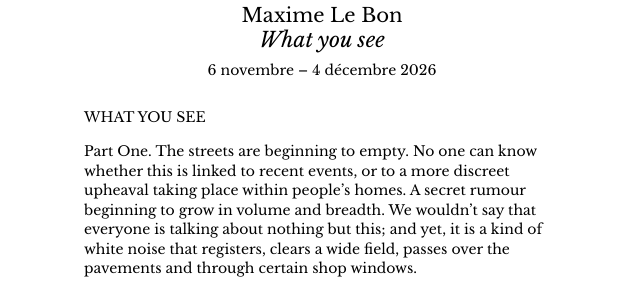
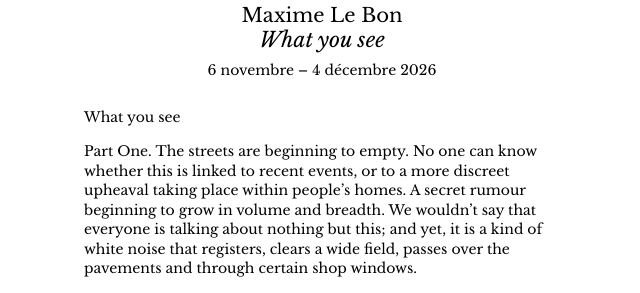
Before and after one commit to mooncharlie/operapipo, a Jekyll site: the page built from _expos/2026-11-05-what-you-see.md, in a window 1280 px wide and 900 px high. Shown: the part 123-416 px from the top of the window, without its empty margins (318-958 px from the left). Built offline with Jekyll 4.4.1, drawn with Linux system fonts in a browser that asks for light colours.

```diff
--- a/_expos/2026-11-05-what-you-see.md
+++ b/_expos/2026-11-05-what-you-see.md
@@ -6,7 +6,7 @@ fin: 2026-12-04
 images:
   - /images/image expo.jpg
 ---
-WHAT YOU SEE
+What you see
 
 Part One. The streets are beginning to empty. No one can know whether this is linked to recent events, or to a more discreet upheaval taking place within people's homes. A secret rumour beginning to grow in volume and breadth. We wouldn't say that everyone is talking about nothing but this; and yet, it is a kind of white noise that registers, clears a wide field, passes over the pavements and through certain shop windows.
 
```
